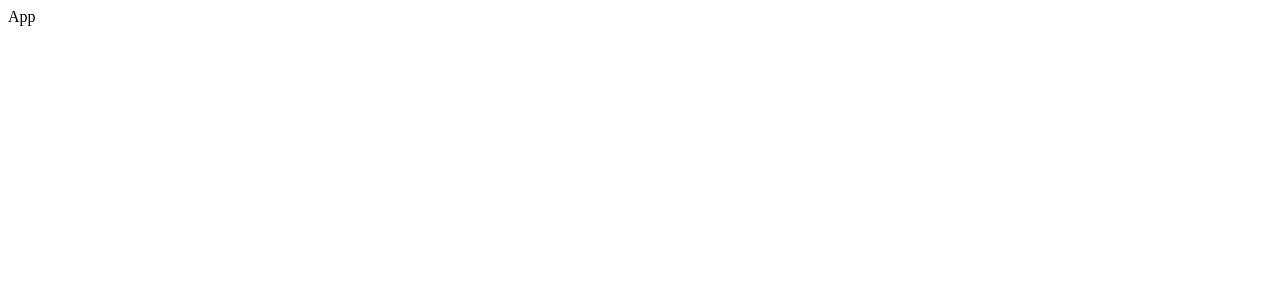
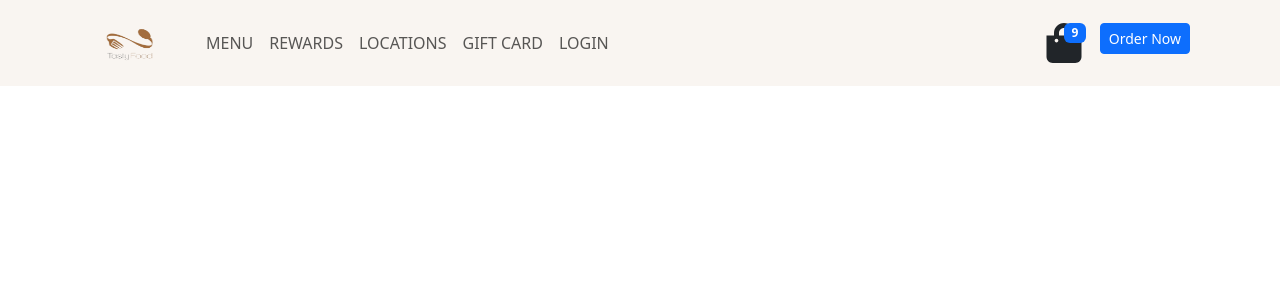
Before and after one commit to Naiem1/react-shopping-cart, a React (Vite) app: page / in a window 1280 px wide. Shown: the top 300 px of the page. Built offline with nearby package versions, Linux system fonts and the light colour scheme.

Commit message:
added navbar to the top

```diff
--- a/package.json
+++ b/package.json
@@ -10,8 +10,11 @@
     "preview": "vite preview"
   },
   "dependencies": {
+    "bootstrap": "^5.3.2",
     "react": "^18.2.0",
-    "react-dom": "^18.2.0"
+    "react-bootstrap": "^2.9.2",
+    "react-dom": "^18.2.0",
+    "react-icons": "^4.12.0"
   },
   "devDependencies": {
     "@types/react": "^18.2.43",
--- a/src/App.jsx
+++ b/src/App.jsx
@@ -1,5 +1,10 @@
+import Header from "./components/header/Header";
+
 const App = () => {
-  return <div>App</div>;
+  return <div>
+
+    <Header/>
+  </div>;
 };
 
 export default App;
--- /dev/null
+++ b/src/components/header/Header.jsx
@@ -0,0 +1,61 @@
+import { Badge, Button } from 'react-bootstrap';
+import Container from 'react-bootstrap/Container';
+import Image from 'react-bootstrap/Image';
+import Nav from 'react-bootstrap/Nav';
+import Navbar from 'react-bootstrap/Navbar';
+import { FaShoppingBag } from 'react-icons/fa';
+import Logo from '../../assets/images/logo.png';
+
+const navLink = [
+  { id: 1, name: 'Menu', link: '#/menu' },
+  { id: 2, name: 'Rewards', link: '#/rewards' },
+  { id: 3, name: 'Locations', link: '#/locations' },
+  { id: 1, name: 'Gift Card', link: '#/gift-cards' },
+  { id: 1, name: 'Login', link: '#/login' },
+];
+
+function Header() {
+  return (
+    <>
+      <Navbar
+        style={{ background: '#F9F5F1' }}
+        data-bs-theme="light"
+        className="text-uppercase"
+      >
+        <Container>
+          <Navbar.Brand href="#home">
+            <Image width={100} height={60} src={Logo} alt="logo" />
+          </Navbar.Brand>
+          <Nav className="me-auto">
+            {navLink?.map((nav) => (
+              <Nav.Link key={nav.id} href={nav.link}>
+                {nav.name}
+              </Nav.Link>
+            ))}
+          </Nav>
+          <Nav>
+            <Nav.Link>
+              <div className="position-relative">
+                <FaShoppingBag
+                  className="text-dark"
+                  style={{ fontSize: '40px' }}
+                />
+                <Badge
+                  bg="primary"
+                  className="position-absolute bottom-50 start-50"
+                >
+                  9
+                </Badge>
+              </div>
+            </Nav.Link>
+            <Nav.Link>
+              <Button size="sm">Order Now</Button>
+            </Nav.Link>
+          </Nav>
+        </Container>
+      </Navbar>
+    </>
+  );
+}
+
+export default Header;
```
Also changed, not shown: src/main.jsx (+6 -6 lines), src/assets/images/logo.png (added), 1 other file (tests, documents, lock files or other folders).
